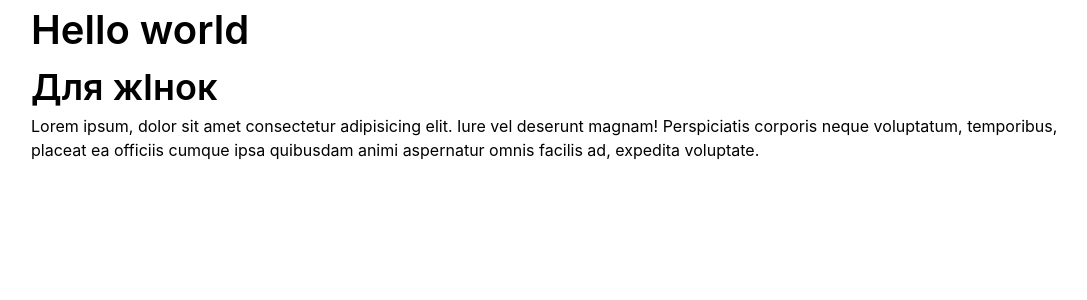
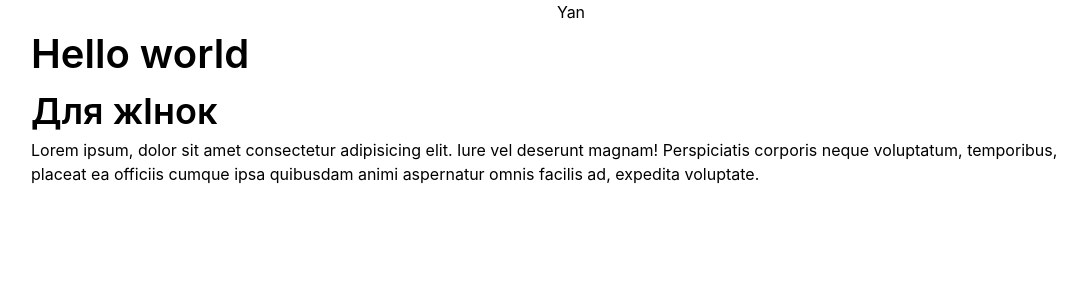
Before and after one commit to SoftLion-Co/prototype-akoko, a Next.js app: page /en in a window 1280 px wide. Shown: the top 300 px of the page, without its empty margins (69-1156 px from the left). Built offline with nearby package versions, Linux system fonts and the light colour scheme.

Commit message:
add default button component

```diff
--- a/app/[locale]/page.tsx
+++ b/app/[locale]/page.tsx
@@ -2,6 +2,7 @@ export default function Home() {
   return (
     <section className="w-full ">
       <div className="container">
+        <div className="w-max mx-auto">Yan</div>
         <h1 className="font-w-300">Hello world</h1>
         <h2>Для жІнок</h2>
         <p>
--- /dev/null
+++ b/components/ButtonComponent.tsx
@@ -0,0 +1,16 @@
+import React from "react";
+
+interface ButtonProps {
+  className: string;
+  onClick: () => void;
+}
+
+const ButtonComponent: React.FC<ButtonProps> = ({ className, onClick }) => {
+  return (
+    <button className={className} onClick={onClick}>
+      button
+    </button>
+  );
+};
+
+export default ButtonComponent;
```
